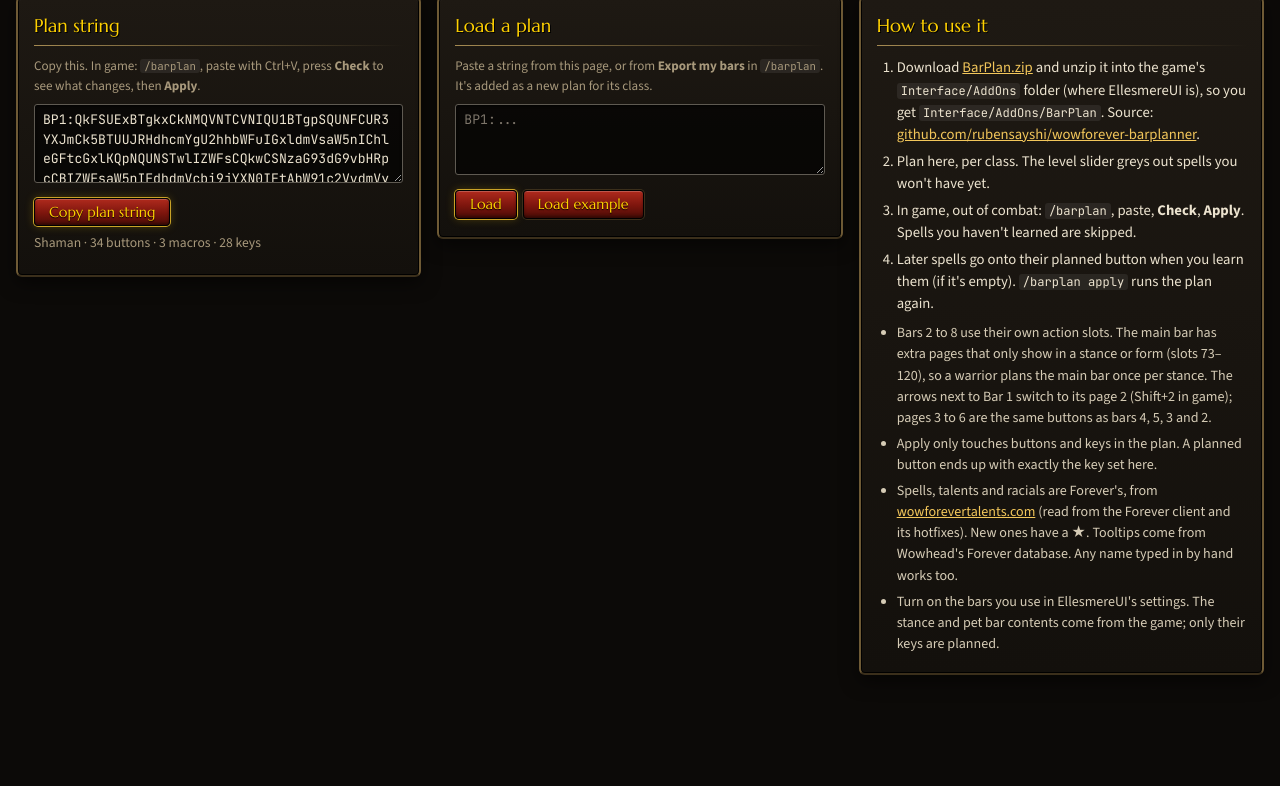
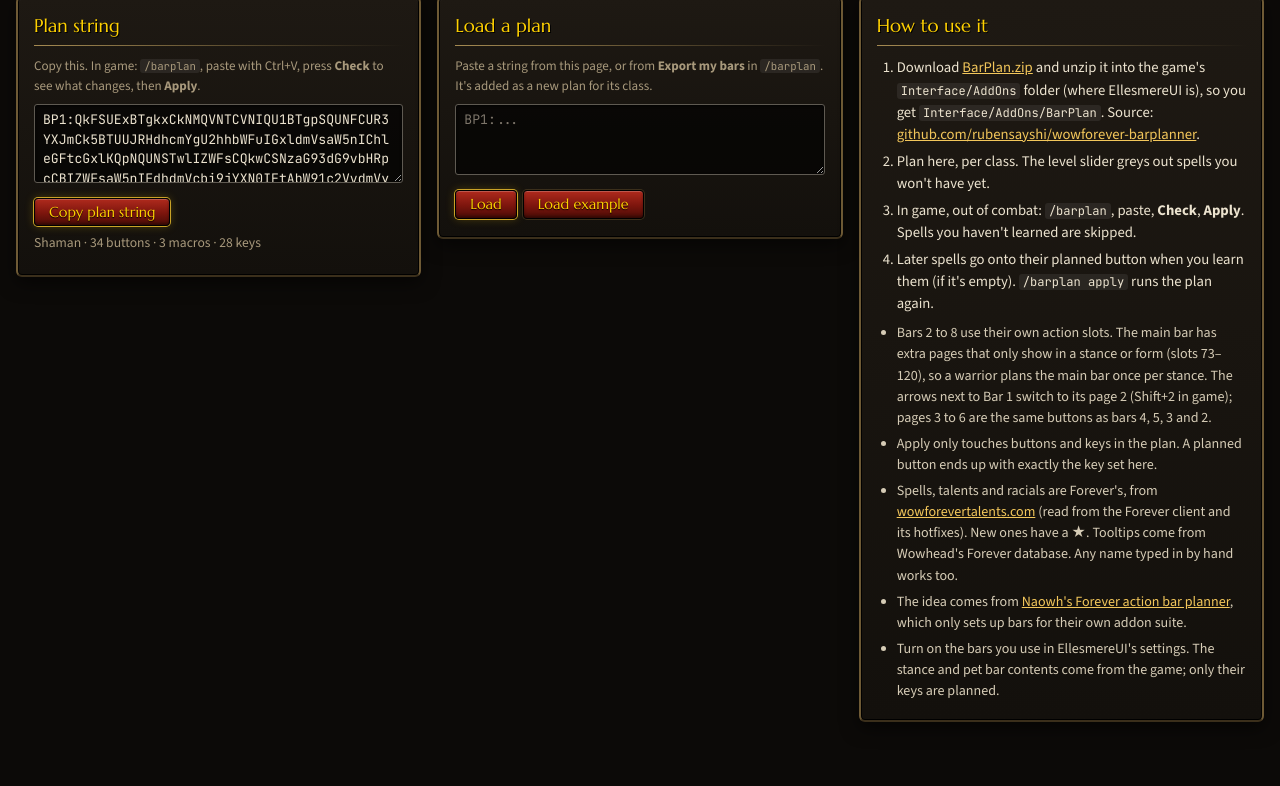
Before and after one commit to rubensayshi/wowforever-barplanner, a plain HTML site: page index.html in a window 1280 px wide. Shown: the part 1120-1906 px from the top of the page. Before the commit the page ends 1859 px from the top, so only its background shows below. Drawn offline with nearby package versions, Linux system fonts and the light colour scheme; grey boxes are pictures that could not be loaded.

Commit message:
Credit Naowh's action bar planner as the original idea
Co-Authored-By: Claude Opus 5.5 <noreply@anthropic.com>

```diff
--- a/index.html
+++ b/index.html
@@ -343,6 +343,7 @@ ol.steps li, .howto ul li { margin-bottom: 5px; }
       <li>Bars 2 to 8 use their own action slots. The main bar has extra pages that only show in a stance or form (slots 73–120), so a warrior plans the main bar once per stance. The arrows next to Bar 1 switch to its page 2 (Shift+2 in game); pages 3 to 6 are the same buttons as bars 4, 5, 3 and 2.</li>
       <li>Apply only touches buttons and keys in the plan. A planned button ends up with exactly the key set here.</li>
       <li>Spells, talents and racials are Forever's, from <a href="https://wowforevertalents.com/">wowforevertalents.com</a> (read from the Forever client and its hotfixes). New ones have a ★. Tooltips come from Wowhead's Forever database. Any name typed in by hand works too.</li>
+      <li>The idea comes from <a href="https://naowh.gg/forever/action-bars">Naowh's Forever action bar planner</a>, which only sets up bars for their own addon suite.</li>
       <li>Turn on the bars you use in EllesmereUI's settings. The stance and pet bar contents come from the game; only their keys are planned.</li>
     </ul>
   </section>
```
Also changed, not shown: 1 other file.
